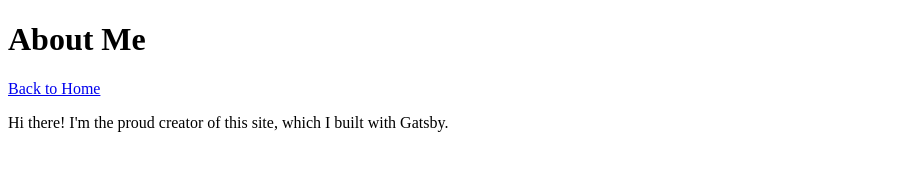
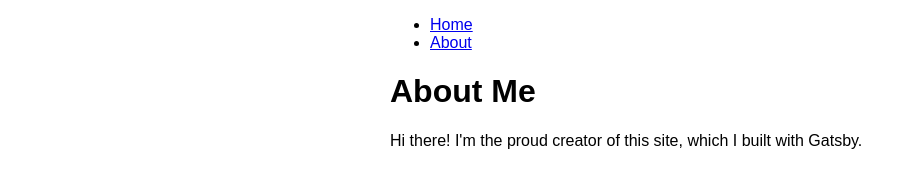
Before and after one commit to phil-lfk/gatsby-test-one, a Gatsby site: page /about in a window 1280 px wide. Shown: the whole page, without its empty margins (0-916 px from the left). Built offline with nearby package versions, Linux system fonts and the light colour scheme; Gatsby itself is replaced by a stand-in of ours.

Commit message:
premier layout

```diff
--- /dev/null
+++ b/src/components/layout.js
@@ -0,0 +1,22 @@
+import * as React from 'react'
+import { Link } from 'gatsby'
+import { container } from './layout.module.css'
+
+const Layout = ({ pageTitle, children }) => {
+  return (
+    <div className={container}>
+      <nav>
+        <ul>
+          <li><Link to="/">Home</Link></li>
+          <li><Link to="/about">About</Link></li>
+        </ul>
+      </nav>
+      <main>
+        <h1>{pageTitle}</h1>
+        {children}
+      </main>
+    </div>
+  )
+}
+
+export default Layout
--- /dev/null
+++ b/src/components/layout.module.css
@@ -0,0 +1,5 @@
+.container {
+    margin: auto;
+    max-width: 500px;
+    font-family: sans-serif;
+  }
--- a/src/pages/about.js
+++ b/src/pages/about.js
@@ -1,15 +1,14 @@
 import * as React from 'react'
-import { Link } from 'gatsby'
+import Layout from '../components/layout'
 
 const AboutPage = () => {
   return (
-    <main>
-      <h1>About Me</h1>
-      <Link to="/">Back to Home</Link>
+    <Layout pageTitle="About Me">
       <p>Hi there! I'm the proud creator of this site, which I built with Gatsby.</p>
-    </main>
+    </Layout>
   )
 }
 
 export const Head = () => <title>About Me</title>
+
 export default AboutPage
```
Also changed, not shown: src/pages/index.js (+3 -7 lines).
